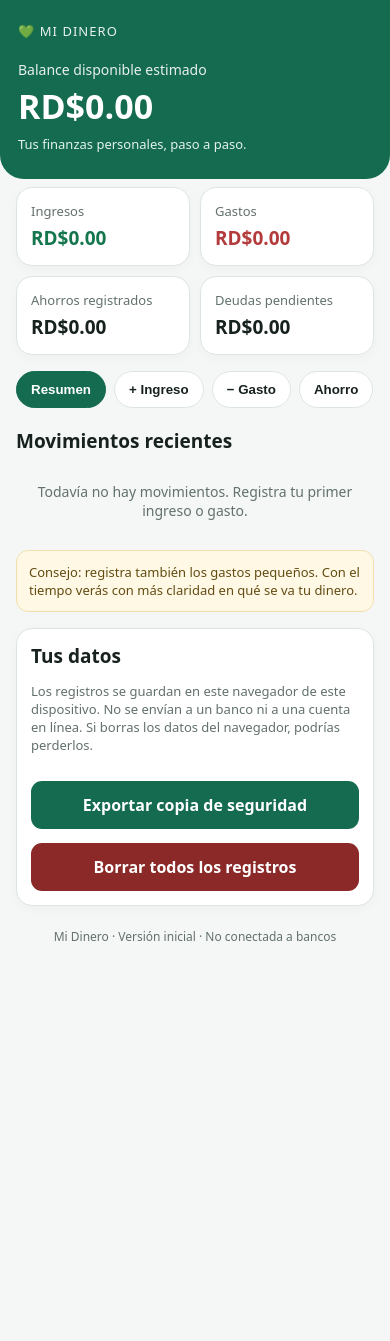
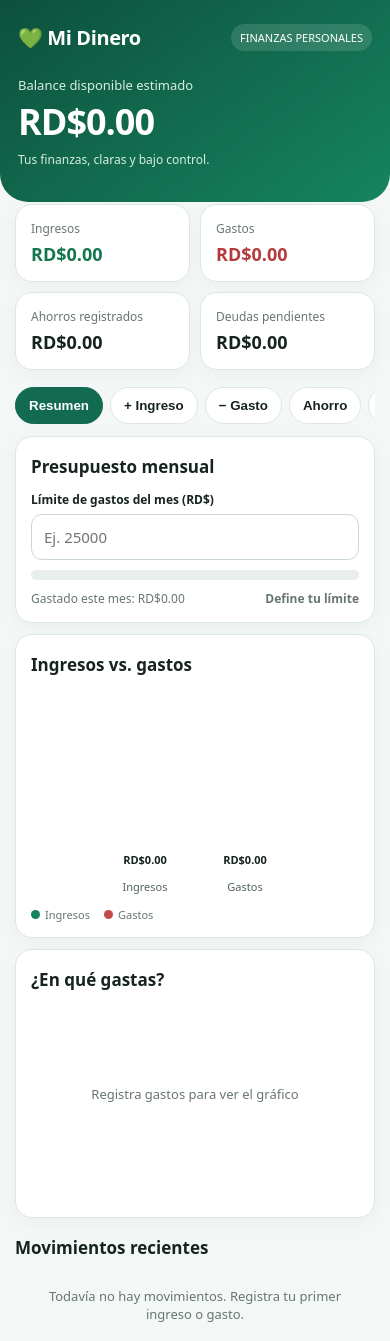
Before and after one commit to ramonpcrepair-dev/mi-finanzas, a plain HTML site: page index.html in a window 390 px wide. Shown: the top 1341 px of the page. Before the commit the page ends 983 px from the top, so only its background shows below. Drawn offline with Linux system fonts and the light colour scheme.

Commit message:
Update index.html

```diff
--- a/index.html
+++ b/index.html
@@ -3,33 +3,33 @@
 <head>
 <meta charset="utf-8">
 <meta name="viewport" content="width=device-width, initial-scale=1">
-<meta name="theme-color" content="#146b50">
+<meta name="theme-color" content="#126b50">
 <title>Mi Dinero</title>
 <style>
-:root{--green:#146b50;--green2:#e5f4ed;--bg:#f5f7f6;--ink:#17221e;--muted:#62716a;--red:#b33b3b;--line:#dce5e0}
-*{box-sizing:border-box}body{margin:0;background:var(--bg);color:var(--ink);font:16px system-ui,-apple-system,Segoe UI,sans-serif}
-header{background:var(--green);color:white;padding:22px 18px 26px;border-radius:0 0 24px 24px}
-.brand{font-size:13px;opacity:.9;letter-spacing:.08em;text-transform:uppercase}.balance-label{margin-top:20px;font-size:14px;opacity:.9}.balance{font-size:34px;font-weight:750;margin-top:4px}
-main{max-width:760px;margin:auto;padding:16px}.summary{display:grid;grid-template-columns:repeat(2,minmax(0,1fr));gap:10px;margin-top:-8px}
-.card{background:white;border:1px solid var(--line);border-radius:16px;padding:14px;box-shadow:0 3px 12px #10251b08}
-.small{font-size:13px;color:var(--muted)}.amount{font-size:19px;font-weight:700;margin-top:5px}.income{color:#14764d}.expense{color:var(--red)}
-nav{display:flex;gap:8px;overflow-x:auto;padding:16px 0 10px}nav button{white-space:nowrap;border:1px solid var(--line);background:white;color:var(--ink);border-radius:999px;padding:10px 14px;font-weight:650}nav button.active{background:var(--green);color:white;border-color:var(--green)}
-h2{font-size:19px;margin:10px 0 12px}.panel{display:none}.panel.active{display:block}
-label{display:block;font-size:13px;font-weight:650;margin:12px 0 6px}input,select,textarea{width:100%;padding:12px;border:1px solid #cbd8d1;border-radius:10px;background:white;font:inherit;color:var(--ink)}.formgrid{display:grid;grid-template-columns:1fr 1fr;gap:10px}
-button.primary{width:100%;margin-top:14px;background:var(--green);color:white;border:0;border-radius:11px;padding:13px;font:inherit;font-weight:700}
-.list{display:flex;flex-direction:column;gap:8px;margin-top:12px}.item{display:flex;align-items:center;justify-content:space-between;gap:12px;background:white;border:1px solid var(--line);padding:12px;border-radius:12px}.item-title{font-weight:650}.item-meta{font-size:12px;color:var(--muted);margin-top:3px}.delete{border:0;background:#fbeaea;color:var(--red);border-radius:8px;padding:8px}
-.notice{background:#fff8e5;border:1px solid #f0dfad;border-radius:12px;padding:12px;font-size:13px;color:#624c12;margin:14px 0}
-.empty{color:var(--muted);font-size:14px;padding:16px;text-align:center}.footer{color:var(--muted);font-size:12px;text-align:center;padding:22px 6px}
-@media(min-width:600px){.summary{grid-template-columns:repeat(4,minmax(0,1fr))}.balance{font-size:40px}}
+:root{--green:#126b50;--green2:#e8f5ee;--bg:#f3f7f5;--ink:#17231e;--muted:#68766f;--red:#b33b3b;--line:#dce7e1;--white:#fff}
+*{box-sizing:border-box}body{margin:0;background:var(--bg);color:var(--ink);font:15px system-ui,-apple-system,Segoe UI,sans-serif}
+header{background:linear-gradient(145deg,#0d503d,#16845f);color:white;padding:24px 18px 34px;border-radius:0 0 28px 28px}
+.top{display:flex;justify-content:space-between;align-items:center}.brand{font-weight:800;font-size:20px;letter-spacing:-.4px}.tag{font-size:11px;background:#ffffff22;padding:6px 9px;border-radius:30px}
+.balance-label{margin-top:25px;font-size:13px;color:#d8eee4}.balance{font-size:36px;font-weight:800;margin-top:3px;letter-spacing:-1px}
+main{max-width:780px;margin:auto;padding:15px}.summary{display:grid;grid-template-columns:repeat(2,minmax(0,1fr));gap:10px;margin-top:-13px}
+.card{background:var(--white);border:1px solid var(--line);border-radius:17px;padding:15px;box-shadow:0 5px 18px #173d2b0a}
+.small{font-size:12px;color:var(--muted)}.amount{font-size:18px;font-weight:800;margin-top:5px}.income{color:#14764d}.expense{color:var(--red)}
+nav{display:flex;gap:7px;overflow-x:auto;padding:17px 0 12px;scrollbar-width:none}nav button{white-space:nowrap;border:1px solid var(--line);background:white;color:var(--ink);border-radius:30px;padding:10px 13px;font-weight:700}nav button.active{background:var(--green);color:white;border-color:var(--green)}
+h2{font-size:17px;margin:3px 0 13px}h3{font-size:14px;margin:0 0 9px}.panel{display:none}.panel.active{display:block}
+label{display:block;font-size:12px;font-weight:700;margin:12px 0 6px}input,select{width:100%;padding:12px;border:1px solid #cbd8d1;border-radius:11px;background:white;font:inherit;color:var(--ink)}.formgrid{display:grid;grid-template-columns:1fr 1fr;gap:10px}
+button.primary{width:100%;margin-top:14px;background:var(--green);color:white;border:0;border-radius:11px;padding:13px;font:inherit;font-weight:750}
+.list{display:flex;flex-direction:column;gap:8px;margin-top:10px}.item{display:flex;align-items:center;justify-content:space-between;gap:10px;background:white;border:1px solid var(--line);padding:12px;border-radius:12px}.item-title{font-weight:700}.item-meta{font-size:11px;color:var(--muted);margin-top:3px}.delete{border:0;background:#fff0f0;color:var(--red);border-radius:8px;padding:7px 9px}
+.notice{background:#fff8e5;border:1px solid #f0dfad;border-radius:12px;padding:12px;font-size:12px;color:#624c12;margin:13px 0}
+.empty{color:var(--muted);font-size:13px;padding:15px;text-align:center}.footer{color:var(--muted);font-size:11px;text-align:center;padding:22px 6px}
+.chart-wrap{height:210px;position:relative}.chart-wrap canvas{width:100%;height:100%;display:block}.legend{display:flex;gap:14px;flex-wrap:wrap;font-size:11px;color:var(--muted);margin-top:8px}.dot{display:inline-block;width:9px;height:9px;border-radius:50%;margin-right:5px}
+.progress{height:10px;background:#e8eeeb;border-radius:20px;overflow:hidden;margin:10px 0}.progress span{height:100%;display:block;background:#16845f;width:0%;transition:width .2s}.budgetline{display:flex;justify-content:space-between;gap:8px;font-size:12px;color:var(--muted)}
+@media(min-width:600px){.summary{grid-template-columns:repeat(4,minmax(0,1fr))}.balance{font-size:42px}}
 </style>
 </head>
 <body>
-<header>
-  <div class="brand">💚 Mi Dinero</div>
-  <div class="balance-label">Balance disponible estimado</div>
-  <div class="balance" id="balance">RD$ 0.00</div>
-  <div class="small" style="color:#e3f2eb;margin-top:6px">Tus finanzas personales, paso a paso.</div>
-</header>
+<header><div class="top"><div class="brand">💚 Mi Dinero</div><div class="tag">FINANZAS PERSONALES</div></div>
+<div class="balance-label">Balance disponible estimado</div><div class="balance" id="balance">RD$ 0.00</div>
+<div class="small" style="color:#d8eee4;margin-top:5px">Tus finanzas, claras y bajo control.</div></header>
 <main>
 <section class="summary">
 <div class="card"><div class="small">Ingresos</div><div class="amount income" id="totalIncome">RD$ 0.00</div></div>
@@ -41,63 +41,83 @@ button.primary{width:100%;margin-top:14px;background:var(--green);color:white;bo
 <button class="active" data-tab="inicio">Resumen</button><button data-tab="ingreso">+ Ingreso</button><button data-tab="gasto">− Gasto</button><button data-tab="ahorro">Ahorro</button><button data-tab="deuda">Deudas</button><button data-tab="compra">Compras</button>
 </nav>
 <section id="panel-inicio" class="panel active">
-    <h2>Movimientos recientes</h2><div id="recent" class="list"><div class="empty">Todavía no hay movimientos. Registra tu primer ingreso o gasto.</div></div>
-    <div class="notice">Consejo: registra también los gastos pequeños. Con el tiempo verás con más claridad en qué se va tu dinero.</div>
+<div class="card">
+<h2>Presupuesto mensual</h2>
+<label for="budget">Límite de gastos del mes (RD$)</label><input id="budget" type="number" min="0" step="0.01" placeholder="Ej. 25000">
+<div class="progress"><span id="budgetBar"></span></div><div class="budgetline"><span id="budgetSpent">Gastado: RD$ 0.00</span><strong id="budgetStatus">Define tu límite</strong></div>
+</div>
+<div class="card" style="margin-top:11px"><h2>Ingresos vs. gastos</h2><div class="chart-wrap"><canvas id="compareChart" aria-label="Gráfico de ingresos y gastos"></canvas></div><div class="legend"><span><i class="dot" style="background:#16845f"></i>Ingresos</span><span><i class="dot" style="background:#c44b4b"></i>Gastos</span></div></div>
+<div class="card" style="margin-top:11px"><h2>¿En qué gastas?</h2><div class="chart-wrap" style="height:190px"><canvas id="categoryChart" aria-label="Gráfico de gastos por categoría"></canvas></div><div id="categoryLegend" class="legend"></div></div>
+<h2 style="margin-top:18px">Movimientos recientes</h2><div id="recent" class="list"><div class="empty">Todavía no hay movimientos.</div></div>
+<div class="notice">Tus datos se guardan en el almacenamiento de este navegador y dispositivo. Exporta una copia de seguridad con frecuencia.</div>
 </section>
-  <section id="panel-ingreso" class="panel">
-    <h2>Registrar ingreso</h2>
-    <form data-kind="ingreso"><label>Descripción</label><input name="desc" placeholder="Ej. pago de trabajo" required>
-    <div class="formgrid"><div><label>Monto (RD$)</label><input name="amount" type="number" min="0.01" step="0.01" placeholder="0.00" required></div><div><label>Fecha</label><input name="date" type="date" required></div></div>
-    <label>Tipo de ingreso</label><select name="category"><option>Trabajo</option><option>Negocio</option><option>Venta</option><option>Ayuda familiar</option><option>Otro</option></select><button class="primary">Guardar ingreso</button></form>
-  </section>
-  <section id="panel-gasto" class="panel">
-    <h2>Registrar gasto</h2>
-    <form data-kind="gasto"><label>Descripción</label><input name="desc" placeholder="Ej. comida, transporte" required>
-    <div class="formgrid"><div><label>Monto (RD$)</label><input name="amount" type="number" min="0.01" step="0.01" placeholder="0.00" required></div><div><label>Fecha</label><input name="date" type="date" required></div></div>
-    <label>Categoría</label><select name="category"><option>Comida</option><option>Transporte</option><option>Vivienda</option><option>Servicios</option><option>Salud</option><option>Educación</option><option>Familia</option><option>Entretenimiento</option><option>Otro</option></select><button class="primary">Guardar gasto</button></form>
-  </section>
-  <section id="panel-ahorro" class="panel">
-    <h2>Registrar ahorro</h2><form data-kind="ahorro"><label>Meta de ahorro</label><input name="desc" placeholder="Ej. fondo de emergencia" required><div class="formgrid"><div><label>Monto (RD$)</label><input name="amount" type="number" min="0.01" step="0.01" required></div><div><label>Fecha</label><input name="date" type="date" required></div></div><button class="primary">Guardar ahorro</button></form>
-  </section>
-  <section id="panel-deuda" class="panel">
-    <h2>Registrar deuda pendiente</h2><form data-kind="deuda"><label>¿A quién o qué debes?</label><input name="desc" placeholder="Ej. préstamo, tarjeta" required><div class="formgrid"><div><label>Monto pendiente (RD$)</label><input name="amount" type="number" min="0.01" step="0.01" required></div><div><label>Fecha</label><input name="date" type="date" required></div></div><button class="primary">Guardar deuda</button></form>
-  </section>
-  <section id="panel-compra" class="panel">
-    <h2>Planificar una compra</h2><form data-kind="compra"><label>¿Qué quieres comprar?</label><input name="desc" placeholder="Ej. nevera" required><div class="formgrid"><div><label>Precio estimado (RD$)</label><input name="amount" type="number" min="0.01" step="0.01" required></div><div><label>Fecha deseada</label><input name="date" type="date" required></div></div><button class="primary">Guardar plan</button></form>
-  </section>
-  <section class="card" style="margin-top:16px">
-    <h2 style="margin-top:0">Tus datos</h2><p class="small">Los registros se guardan en este navegador de este dispositivo. No se envían a un banco ni a una cuenta en línea. Si borras los datos del navegador, podrías perderlos.</p>
-    <button class="primary" id="export" type="button">Exportar copia de seguridad</button>
-    <button class="primary" id="clear" type="button" style="background:#8b2929">Borrar todos los registros</button>
-  </section>
-  <div class="footer">Mi Dinero · Versión inicial · No conectada a bancos</div>
+<section id="panel-ingreso" class="panel"><div class="card"><h2>Registrar ingreso</h2><form data-kind="ingreso">
+<label>Descripción</label><input name="desc" placeholder="Ej. pago de trabajo" required>
+<div class="formgrid"><div><label>Monto (RD$)</label><input name="amount" type="number" min="0.01" step="0.01" required></div><div><label>Fecha</label><input name="date" type="date" required></div></div>
+<label>Tipo de ingreso</label><select name="category"><option>Trabajo</option><option>Negocio</option><option>Venta</option><option>Ayuda familiar</option><option>Otro</option></select><button class="primary">Guardar ingreso</button></form></div></section>
+<section id="panel-gasto" class="panel"><div class="card"><h2>Registrar gasto</h2><form data-kind="gasto">
+<label>Descripción</label><input name="desc" placeholder="Ej. compra del supermercado" required>
+<div class="formgrid"><div><label>Monto (RD$)</label><input name="amount" type="number" min="0.01" step="0.01" required></div><div><label>Fecha</label><input name="date" type="date" required></div></div>
+<label>Categoría</label><select name="category"><option>Comida</option><option>Transporte</option><option>Vivienda</option><option>Servicios</option><option>Salud</option><option>Educación</option><option>Familia</option><option>Entretenimiento</option><option>Compras personales</option><option>Otro</option></select><button class="primary">Guardar gasto</button></form></div></section>
+<section id="panel-ahorro" class="panel"><div class="card"><h2>Registrar ahorro</h2><form data-kind="ahorro"><label>Meta de ahorro</label><input name="desc" placeholder="Ej. fondo de emergencia" required><div class="formgrid"><div><label>Monto (RD$)</label><input name="amount" type="number" min="0.01" step="0.01" required></div><div><label>Fecha</label><input name="date" type="date" required></div></div><button class="primary">Guardar ahorro</button></form></div></section>
+<section id="panel-deuda" class="panel"><div class="card"><h2>Registrar deuda pendiente</h2><form data-kind="deuda"><label>¿A quién o qué debes?</label><input name="desc" placeholder="Ej. préstamo personal" required><div class="formgrid"><div><label>Monto pendiente (RD$)</label><input name="amount" type="number" min="0.01" step="0.01" required></div><div><label>Fecha</label><input name="date" type="date" required></div></div><button class="primary">Guardar deuda</button></form></div></section>
+<section id="panel-compra" class="panel"><div class="card"><h2>Planificar una compra</h2><form data-kind="compra"><label>¿Qué quieres comprar?</label><input name="desc" placeholder="Ej. nevera" required><div class="formgrid"><div><label>Precio estimado (RD$)</label><input name="amount" type="number" min="0.01" step="0.01" required></div><div><label>Fecha deseada</label><input name="date" type="date" required></div></div><button class="primary">Guardar plan</button></form></div></section>
+<section class="card" style="margin-top:16px"><h2>Tus datos</h2><p class="small">La aplicación no está conectada a bancos. Tus registros permanecen en este navegador; si borras sus datos o cambias de dispositivo podrías perderlos.</p>
+<button class="primary" id="export" type="button">Exportar copia de seguridad</button><button class="primary" id="clear" type="button" style="background:#8b2929">Borrar todos los registros</button></section>
+<div class="footer">Mi Dinero · Finanzas personales en RD$ · No conectada a bancos</div>
 </main>
 <script>
-const KEY='miDineroRegistrosV1';let records=[];try{records=JSON.parse(localStorage.getItem(KEY)||'[]')}catch(e){records=[]}
-const today=new Date();const localDate=new Date(today.getTime()-today.getTimezoneOffset()*60000).toISOString().slice(0,10);
+const KEY='miDineroRegistrosV1', BUDGET_KEY='miDineroPresupuestoV1';
+let records=[];try{records=JSON.parse(localStorage.getItem(KEY)||'[]');if(!Array.isArray(records))records=[]}catch(e){records=[]}
+const today=new Date(),localDate=new Date(today.getTime()-today.getTimezoneOffset()*60000).toISOString().slice(0,10);
 document.querySelectorAll('input[type=date]').forEach(x=>x.value=localDate);
 const money=n=>new Intl.NumberFormat('es-DO',{style:'currency',currency:'DOP',minimumFractionDigits:2}).format(n);
+const monthKey=d=>String(d||'').slice(0,7), currentMonth=localDate.slice(0,7);
+let budget=Number(localStorage.getItem(BUDGET_KEY)||0);document.getElementById('budget').value=budget||'';
 function save(){localStorage.setItem(KEY,JSON.stringify(records));render()}
-function sum(kind){return records.filter(r=>r.kind===kind).reduce((a,r)=>a+r.amount,0)}
+function total(kind,items=records){return items.filter(r=>r.kind===kind).reduce((a,r)=>a+Number(r.amount||0),0)}
+function monthRecords(){return records.filter(r=>monthKey(r.date)===currentMonth)}
+function drawCompare(items){
+ const c=document.getElementById('compareChart'),ctx=c.getContext('2d'),w=c.clientWidth,h=c.clientHeight,dpr=window.devicePixelRatio||1;c.width=w*dpr;c.height=h*dpr;ctx.scale(dpr,dpr);ctx.clearRect(0,0,w,h);
+ const vals=[total('ingreso',items),total('gasto',items)],max=Math.max(...vals,1),base=h-28,top=15,barW=Math.min(65,w/4),gap=35,start=w/2-(barW*2+gap)/2;
+ vals.forEach((v,i)=>{const bh=(base-top)*v/max,x=start+i*(barW+gap);ctx.fillStyle=i===0?'#16845f':'#c44b4b';ctx.beginPath();ctx.roundRect(x,base-bh,barW,bh,7);ctx.fill();ctx.fillStyle='#52635a';ctx.font='11px system-ui';ctx.textAlign='center';ctx.fillText(i===0?'Ingresos':'Gastos',x+barW/2,h-8);ctx.fillStyle='#17231e';ctx.font='bold 11px system-ui';ctx.fillText(money(v),x+barW/2,Math.max(11,base-bh-7));});
+}
+function drawCategories(items){
+ const c=document.getElementById('categoryChart'),ctx=c.getContext('2d'),w=c.clientWidth,h=c.clientHeight,dpr=window.devicePixelRatio||1;c.width=w*dpr;c.height=h*dpr;ctx.scale(dpr,dpr);ctx.clearRect(0,0,w,h);
+ const sums={};items.filter(r=>r.kind==='gasto').forEach(r=>{const k=r.category||'Otro';sums[k]=(sums[k]||0)+Number(r.amount||0)});
+ const entries=Object.entries(sums).sort((a,b)=>b[1]-a[1]),sum=entries.reduce((a,x)=>a+x[1],0),legend=document.getElementById('categoryLegend');legend.innerHTML='';
+ if(!sum){ctx.fillStyle='#68766f';ctx.font='13px system-ui';ctx.textAlign='center';ctx.fillText('Registra gastos para ver el gráfico',w/2,h/2);return}
+ const colors=['#16845f','#e0a33a','#5486c7','#c44b4b','#8c69b3','#42a6a0','#d17a45','#718078','#b27b9d'];let angle=-Math.PI/2;const cx=w/2,cy=h/2,r=Math.min(73,h/2-5);
+ entries.forEach(([name,val],i)=>{const next=angle+val/sum*Math.PI*2;ctx.beginPath();ctx.moveTo(cx,cy);ctx.arc(cx,cy,r,angle,next);ctx.closePath();ctx.fillStyle=colors[i%colors.length];ctx.fill();angle=next;
+ const span=document.createElement('span');span.innerHTML='<i class="dot" style="background:'+colors[i%colors.length]+'"></i>';span.append(document.createTextNode(name+' '+Math.round(val/sum*100)+'%'));legend.append(span);
+ });
+ ctx.fillStyle='#17231e';ctx.textAlign='center';ctx.font='bold 13px system-ui';ctx.fillText(money(sum),cx,cy+4);ctx.fillStyle='#68766f';ctx.font='10px system-ui';ctx.fillText('Total gastado',cx,cy+19);
+}
 function render(){
- const inc=sum('ingreso'),exp=sum('gasto'),sav=sum('ahorro'),debt=sum('deuda');
+ const inc=total('ingreso'),exp=total('gasto'),sav=total('ahorro'),debt=total('deuda');
  document.getElementById('totalIncome').textContent=money(inc);document.getElementById('totalExpense').textContent=money(exp);document.getElementById('totalSavings').textContent=money(sav);document.getElementById('totalDebt').textContent=money(debt);document.getElementById('balance').textContent=money(inc-exp-sav);
+ const thisMonth=monthRecords(),spent=total('gasto',thisMonth),bar=document.getElementById('budgetBar'),status=document.getElementById('budgetStatus');
+ document.getElementById('budgetSpent').textContent='Gastado este mes: '+money(spent);
+ const pct=budget>0?Math.min(100,spent/budget*100):0;bar.style.width=pct+'%';bar.style.background=budget>0&&spent>budget?'#c44b4b':'#16845f';
+ status.textContent=budget>0?(spent>budget?'Superaste el límite':Math.round(pct)+'% utilizado'):'Define tu límite';
+ drawCompare(thisMonth);drawCategories(thisMonth);
  const box=document.getElementById('recent');box.innerHTML='';
  if(!records.length){box.innerHTML='<div class="empty">Todavía no hay movimientos. Registra tu primer ingreso o gasto.</div>';return}
- [...records].reverse().slice(0,30).forEach(r=>{
+ [...records].sort((a,b)=>(b.date||'').localeCompare(a.date||'')).slice(0,30).forEach(r=>{
   const el=document.createElement('div');el.className='item';const left=document.createElement('div');left.style.minWidth='0';
   const title=document.createElement('div');title.className='item-title';title.textContent=r.desc;
-  const meta=document.createElement('div');meta.className='item-meta';meta.textContent=r.category+' · '+r.date+' · '+({ingreso:'Ingreso',gasto:'Gasto',ahorro:'Ahorro',deuda:'Deuda',compra:'Compra planeada'}[r.kind]||r.kind);
-  const amount=document.createElement('div');amount.style.fontWeight='750';amount.style.textAlign='right';amount.textContent=money(r.amount);if(r.kind==='gasto')amount.style.color='var(--red)';if(r.kind==='ingreso')amount.style.color='var(--green)';
+  const meta=document.createElement('div');meta.className='item-meta';meta.textContent=(r.category||'General')+' · '+(r.date||'')+' · '+({ingreso:'Ingreso',gasto:'Gasto',ahorro:'Ahorro',deuda:'Deuda',compra:'Compra planeada'}[r.kind]||r.kind);
+  const amount=document.createElement('div');amount.style.fontWeight='800';amount.style.textAlign='right';amount.textContent=money(r.amount);if(r.kind==='gasto')amount.style.color='var(--red)';if(r.kind==='ingreso')amount.style.color='var(--green)';
   const del=document.createElement('button');del.className='delete';del.textContent='Eliminar';del.type='button';del.addEventListener('click',()=>{if(confirm('¿Eliminar este registro?')){records=records.filter(x=>x.id!==r.id);save()}});
-  const right=document.createElement('div');right.style.display='flex';right.style.flexDirection='column';right.style.alignItems='flex-end';right.style.gap='6px';right.append(amount,del);left.append(title,meta);el.append(left,right);box.append(el)
- })
+  const right=document.createElement('div');right.style.display='flex';right.style.flexDirection='column';right.style.alignItems='flex-end';right.style.gap='6px';right.append(amount,del);left.append(title,meta);el.append(left,right);box.append(el);
+ });
 }
-document.querySelectorAll('nav button').forEach(btn=>btn.addEventListener('click',()=>{document.querySelectorAll('nav button').forEach(b=>b.classList.toggle('active',b===btn));document.querySelectorAll('.panel').forEach(p=>p.classList.toggle('active',p.id==='panel-'+btn.dataset.tab))}));
-document.querySelectorAll('form[data-kind]').forEach(form=>form.addEventListener('submit',e=>{e.preventDefault();const fd=new FormData(form);const amount=Number(fd.get('amount'));if(!Number.isFinite(amount)||amount<=0){alert('Escribe un monto válido.');return}records.push({id:Date.now().toString(36)+Math.random().toString(36).slice(2,7),kind:form.dataset.kind,desc:String(fd.get('desc')).trim(),amount,date:fd.get('date')||localDate,category:fd.get('category')||({ahorro:'Meta de ahorro',deuda:'Deuda',compra:'Compra planeada'}[form.dataset.kind])});save();form.reset();form.querySelector('input[type=date]').value=localDate;document.querySelector('[data-tab="inicio"]').click();alert('¡Registro guardado!')}));
-document.getElementById('export').addEventListener('click',()=>{const blob=new Blob([JSON.stringify(records,null,2)],{type:'application/json'});const a=document.createElement('a');a.href=URL.createObjectURL(blob);a.download='mi-dinero-copia.json';a.click();URL.revokeObjectURL(a.href)});
+document.querySelectorAll('nav button').forEach(btn=>btn.addEventListener('click',()=>{document.querySelectorAll('nav button').forEach(b=>b.classList.toggle('active',b===btn));document.querySelectorAll('.panel').forEach(p=>p.classList.toggle('active',p.id==='panel-'+btn.dataset.tab));if(btn.dataset.tab==='inicio')render()}));
+document.querySelectorAll('form[data-kind]').forEach(form=>form.addEventListener('submit',e=>{e.preventDefault();const fd=new FormData(form),amount=Number(fd.get('amount'));if(!Number.isFinite(amount)||amount<=0){alert('Escribe un monto válido.');return}records.push({id:Date.now().toString(36)+Math.random().toString(36).slice(2,7),kind:form.dataset.kind,desc:String(fd.get('desc')).trim(),amount,date:fd.get('date')||localDate,category:fd.get('category')||({ahorro:'Meta de ahorro',deuda:'Deuda',compra:'Compra planeada'}[form.dataset.kind])});save();form.reset();form.querySelector('input[type=date]').value=localDate;document.querySelector('[data-tab="inicio"]').click();alert('¡Registro guardado!')}));
+document.getElementById('budget').addEventListener('change',e=>{budget=Math.max(0,Number(e.target.value)||0);localStorage.setItem(BUDGET_KEY,String(budget));render()});
+document.getElementById('export').addEventListener('click',()=>{const backup={records,budget,exportedAt:new Date().toISOString()};const blob=new Blob([JSON.stringify(backup,null,2)],{type:'application/json'}),url=URL.createObjectURL(blob),a=document.createElement('a');a.href=url;a.download='mi-dinero-copia.json';a.click();URL.revokeObjectURL(url)});
 document.getElementById('clear').addEventListener('click',()=>{if(confirm('¿Seguro que deseas borrar TODOS los registros? Esta acción no se puede deshacer.')){records=[];save()}});
+window.addEventListener('resize',()=>{clearTimeout(window._chartTimer);window._chartTimer=setTimeout(render,120)});
 render();
 </script>
-</body>
-</html>
+</body></html>
```
Lines whose indentation alone changed are shown as unchanged.
